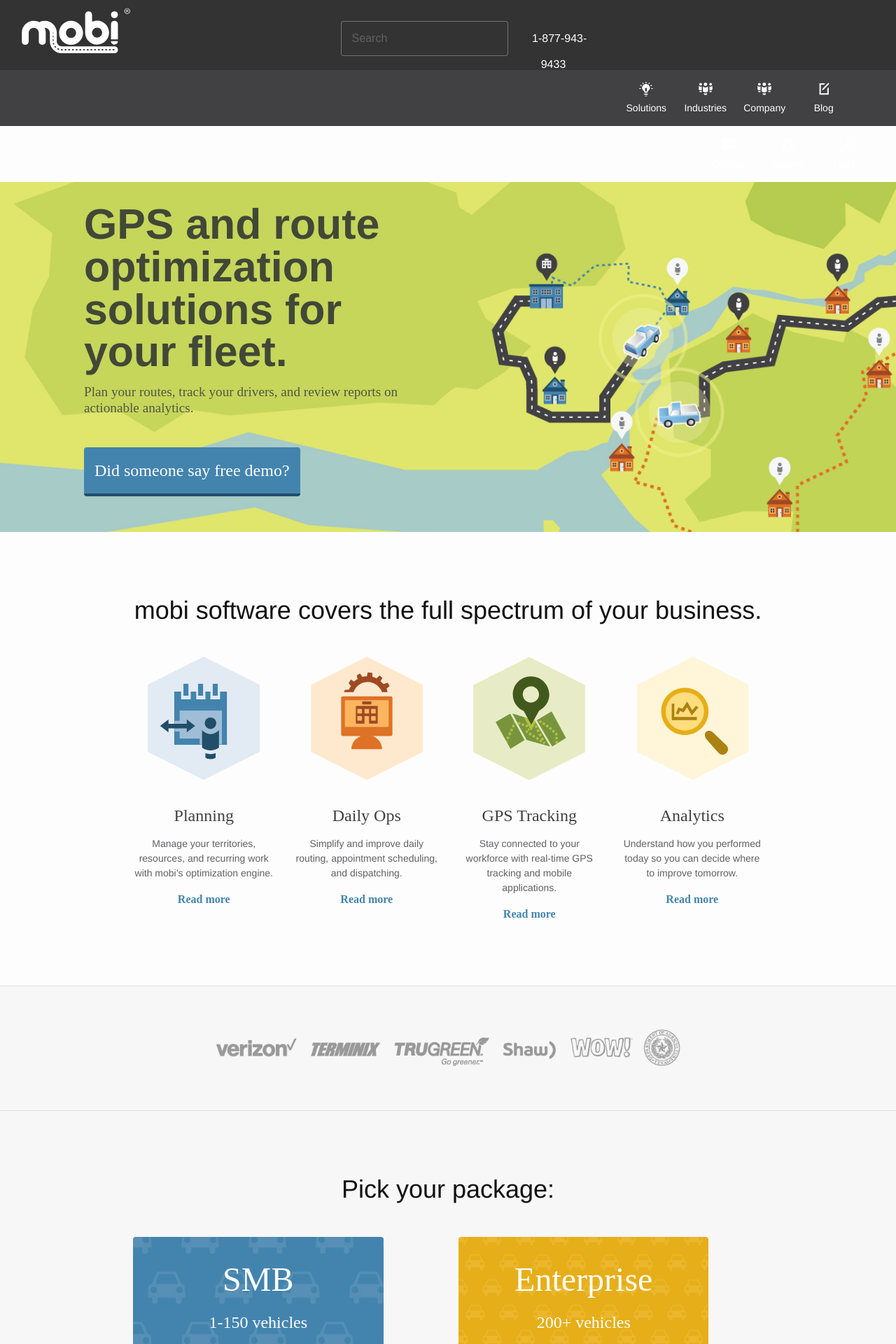
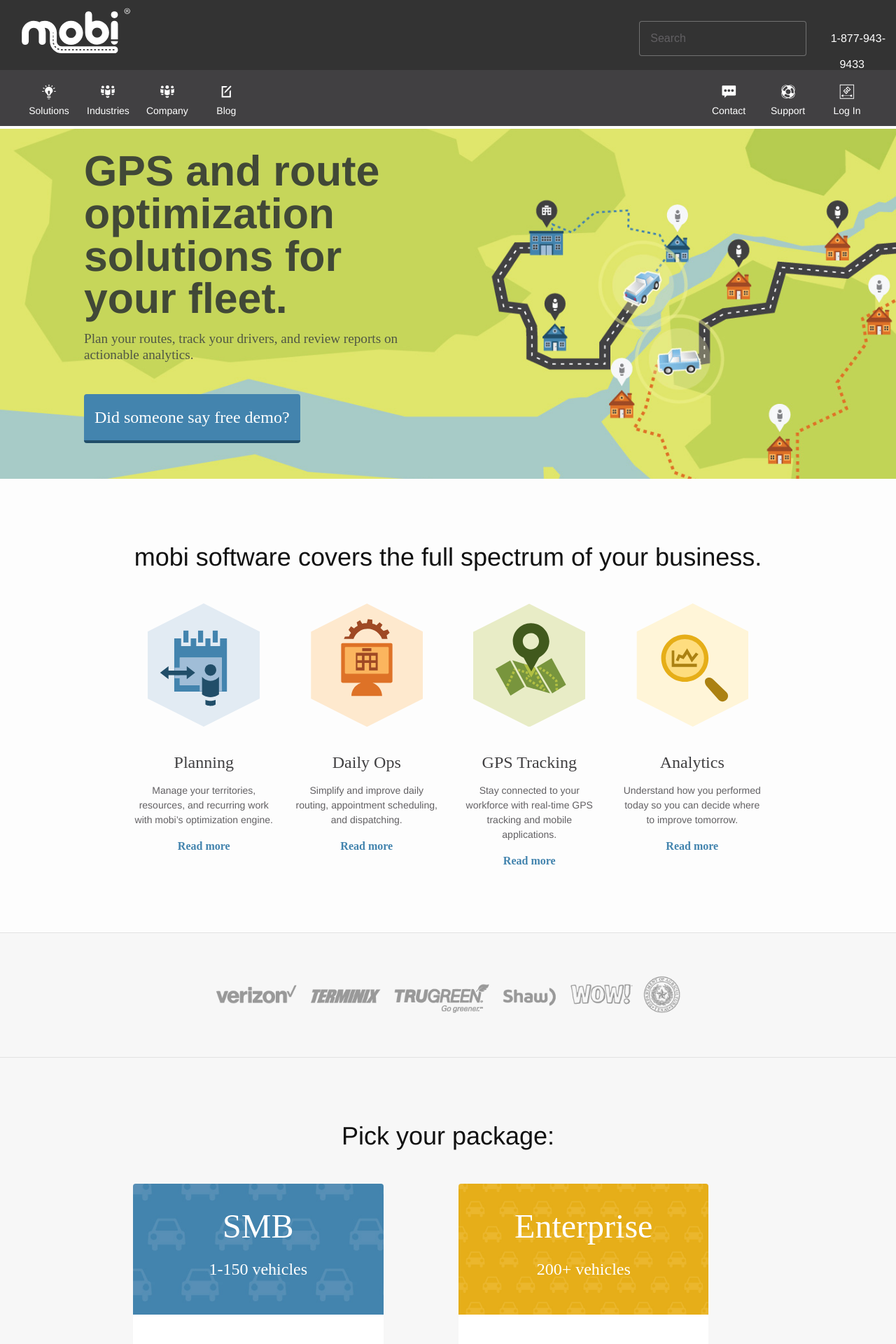
Before and after one commit to bizacat/mobi-website, a Jekyll site: the page built from index.html, in a window 1280 px wide. Shown: the top 1920 px of the page at 70% size. Built offline with Jekyll 4.4.1, drawn with Linux system fonts in a browser that asks for light colours; nearby versions of some CDN libraries.

Commit message:
header fix

```diff
--- a/_sass/_header.scss
+++ b/_sass/_header.scss
@@ -15,8 +15,8 @@ header {
 
   .header-cta {
     text-align: center;
-    display: none;
     .button {
+      display: none;
       font-size: 1rem;
       margin: 1.5rem;
       padding: 0.75rem 0.5rem;
```
